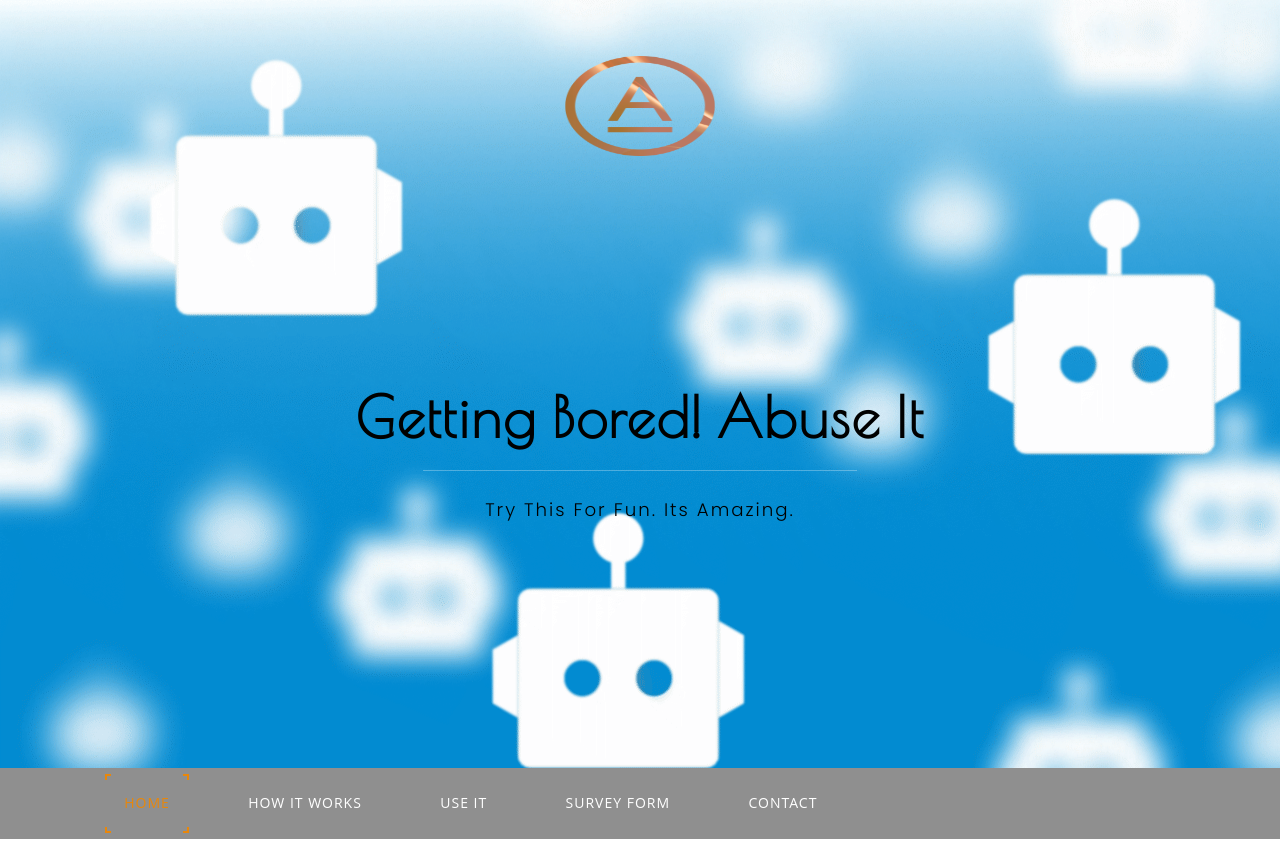
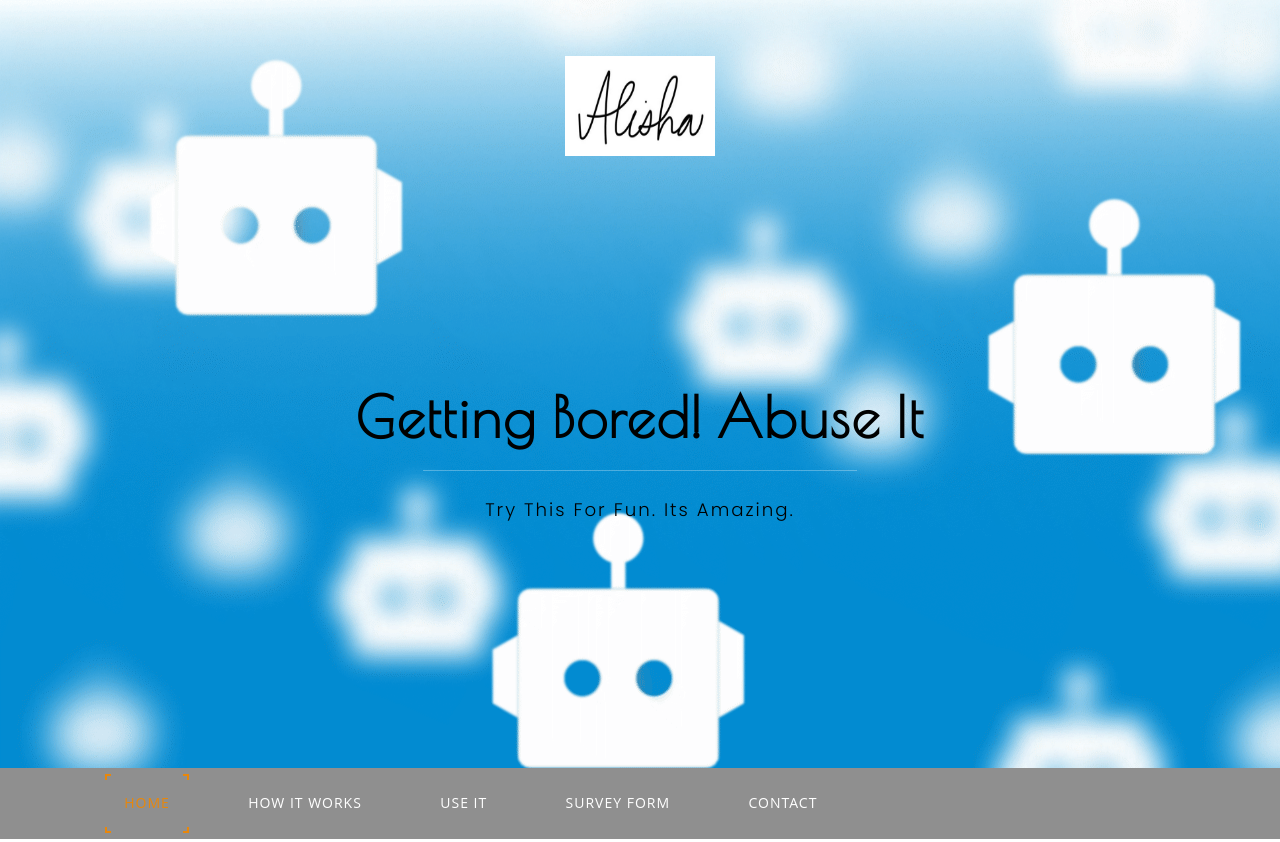
Before and after one commit to alisha-chatbot/alishachatbot, a plain HTML site: page index.html in a window 1280 px wide. Shown: the top 842 px of the page. Drawn offline with nearby package versions, Linux system fonts and the light colour scheme.

Commit message:
Second commit

```diff
--- a/index.html
+++ b/index.html
@@ -19,6 +19,7 @@ function hideURLbar(){ window.scrollTo(0,1); } </script>
 <link href="//fonts.googleapis.com/css?family=Poiret+One" rel="stylesheet">
 <link href="//fonts.googleapis.com/css?family=Dancing+Script" rel="stylesheet">
 <link href="//fonts.googleapis.com/css?family=Poppins:300,400,500,600,700" rel="stylesheet">
+<link rel = "icon" type ="image/png" href ="images/logo1.png">
 <!-- //online fonts -->
 <!-- font-awesome-icons -->
 <link href="css/font-awesome.css" type="text/css" rel="stylesheet">
@@ -30,7 +31,7 @@ function hideURLbar(){ window.scrollTo(0,1); } </script>
 <div class="agileits_main">
 <!-- header -->
 <div class="w3_agile_logo">
-	<h1 class="text-center"><a href="index.html"><img src="../images/alisha.png" height="100px" width="150px"></a></h1>
+	<h1 class="text-center"><a href="index.html"><img src="images/logo.png" height="100px" width="150px"></a></h1>
 </div>
 <!-- banner -->
 <div class="w3_banner">
```
Also changed, not shown: images/logo.png (added), images/logo1.png (renamed from images/alisha.png).
